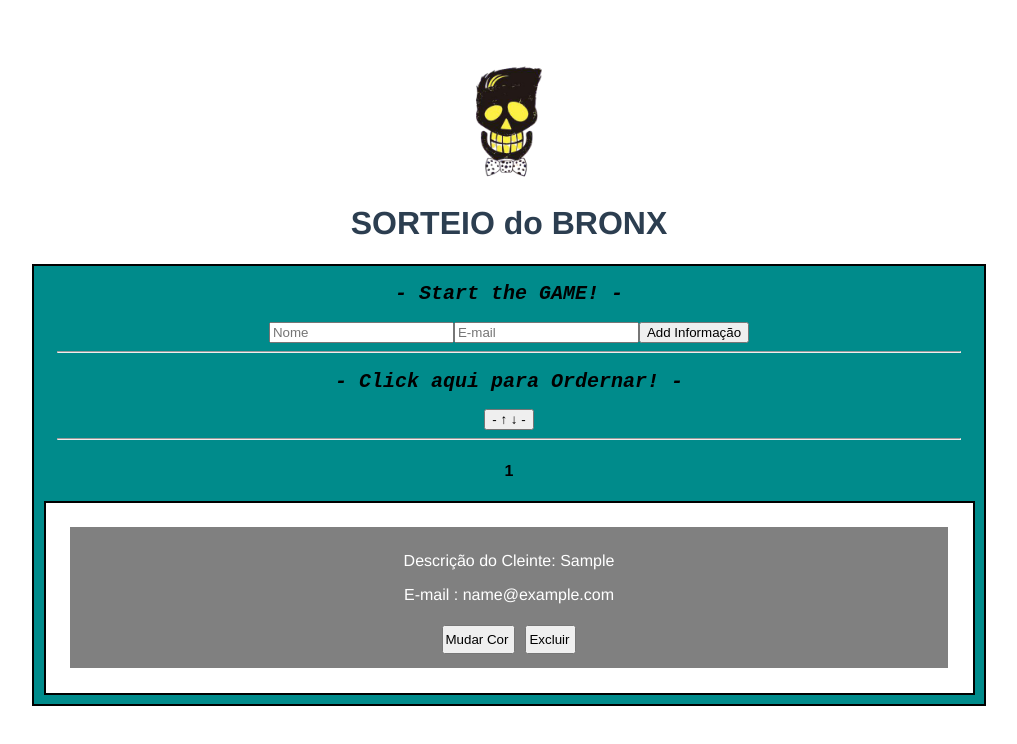
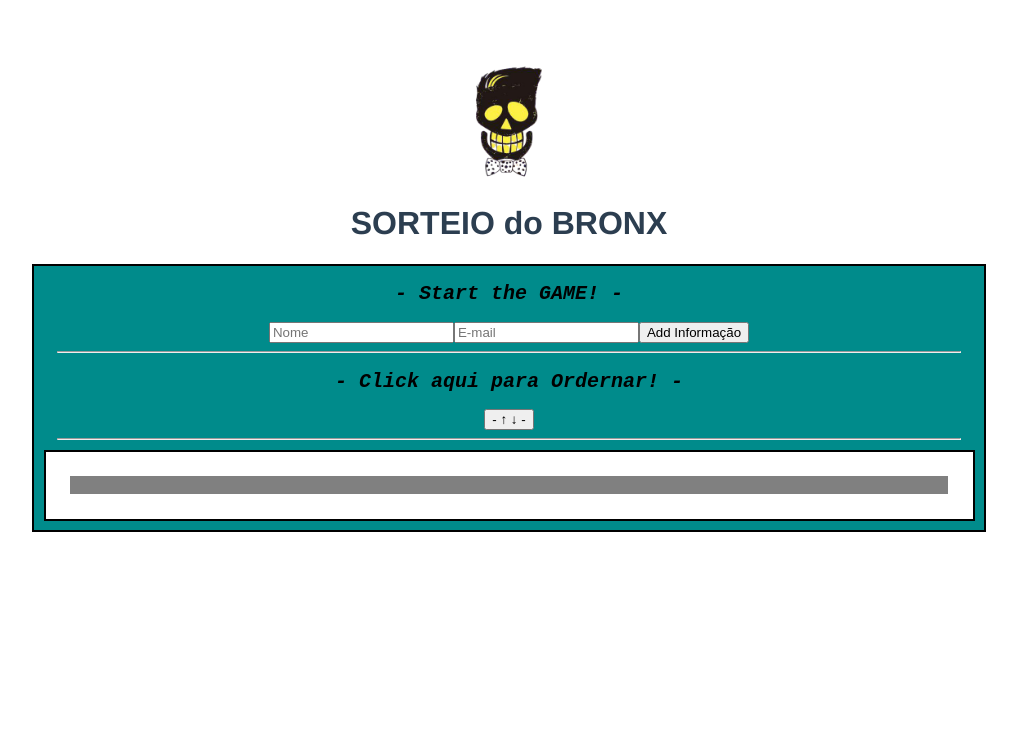
Before and after one commit to WN-Bronx/Sorteio-WN, a Vue app: page / in a window 1280 px wide. Both pictures are taken after typing "Sample", "name@example.com" into the empty fields and a click on the button "Add Informação". Shown: the top 744 px of the page, without its empty margins (131-1148 px from the left). Built offline with nearby package versions, Linux system fonts and the light colour scheme.

Commit message:
commitando

```diff
--- a/src/App.vue
+++ b/src/App.vue
@@ -14,8 +14,9 @@
         <button @click="orderLista" class="btn-style">- ↑ ↓ -</button>
         <hr class="hr">
         <!-- Adicionando Pessoa a Lista-->
-        <div v-for="(lista,index) in lista" :key="lista.id">
-          <h4>{{ index + 1 }}</h4>
+        <!--div v-for="(lista,index) in lista" :key="lista.id"-->
+        <div v-for="lista in lista" :key="lista.id">
+          <!-- h4>{{ index + 1 }}</h4-->
           <AddPessoa :addLista="lista" @meDelete="deletarPessoaLista($event)" />
         </div>
 
--- a/src/components/AddPessoa.vue
+++ b/src/components/AddPessoa.vue
@@ -1,20 +1,22 @@
 <template>
     <div class="div-principal">
         <div :class="{'lista': !iSorteado,'lista-sorteado': iSorteado}">
-            <p>Descrição do Cleinte: {{ addLista.nome }}</p>
-            <p>E-mail : {{ addLista.email }}</p>
-            <button @click="corSorteada" class="btn-style">Mudar Cor</button>
-            <button @click="eventoExcluir" class="btn-style">Excluir</button>
+            <form @submit.prevent="salvar" v-if="pessoaEditar">
+                <p>Descrição do Cleinte: {{ addLista.nome }}</p>
+                <p>E-mail : {{ addLista.email }}</p>
+                <button @click="corSorteada" class="btn-style">Mudar Cor</button>
+                <button @click="eventoExcluir" class="btn-style">Excluir</button>
+            </form>
         </div>
     </div>
-
 </template>
 
 <script>
 export default {
     data(){
         return {
-            iSorteado: false
+            iSorteado: false,
+            pessoaEditar: null
         }
     },
     props:{
@@ -26,6 +28,14 @@ export default {
         },
         eventoExcluir: function(){
           this.$emit("meDelete", {idPessoa: this.addLista.id, components: this});
+        },
+        salvar() {
+            this.$emit('save', this.pessoaEditar)
+        }
+    },
+    watch: {
+        pessoa: function(val) {
+            this.pessoaEditar = val
         }
     }
 }
@@ -85,5 +95,4 @@ export default {
     hr{
         max-width: 50%;
     }
-
 </style>
```
